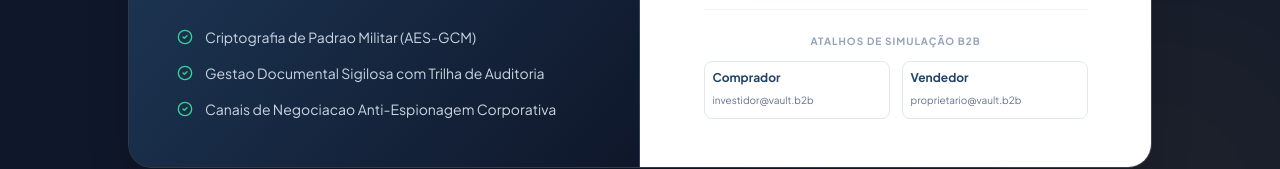
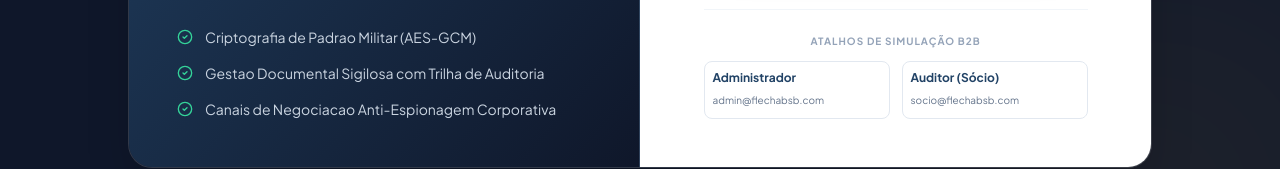
Before and after one commit to asaphgn-rgb/industrial-saas-platform, a React (Vite) app: page / in a window 1280 px wide. Shown: the part 523-692 px from the top of the page. Built offline with nearby package versions, Linux system fonts and the light colour scheme; a web font is replaced by a local one.

Commit message:
feat(auth): novos logins restritos baseados no dominio corporativo

```diff
--- a/src/App.tsx
+++ b/src/App.tsx
@@ -32,8 +32,8 @@ export default function App() {
 
   // Mocks dos usuários para teste B2B
   const mockUsers = [
-    { id: '22222222-2222-2222-2222-222222222222', name: 'M. Oliveira', role: 'Comprador (Investidor)', initials: 'MO' },
-    { id: '33333333-3333-3333-3333-333333333333', name: 'F. Silva', role: 'Vendedor (Proprietário)', initials: 'FS' }
+    { id: '22222222-2222-2222-2222-222222222222', name: 'Administrador (CEO)', role: 'Acesso Global & Master', initials: 'CEO' },
+    { id: '33333333-3333-3333-3333-333333333333', name: 'Sócio / Auditor', role: 'Auditoria & Due Diligence', initials: 'AUD' }
   ];
   const [currentUser, setCurrentUser] = useState<any>(null);
   const [showUserMenu, setShowUserMenu] = useState(false);
--- a/src/components/auth/SecureLogin.tsx
+++ b/src/components/auth/SecureLogin.tsx
@@ -15,8 +15,8 @@ export function SecureLogin({ onLogin, mockUsers }: SecureLoginProps) {
 
   // Mapeamento ficticio para credenciais de teste baseado nos mockUsers
   const validCredentials: Record<string, any> = {
-    'investidor@vault.b2b': { password: '123', user: mockUsers[0] }, // M. Oliveira
-    'proprietario@vault.b2b': { password: '123', user: mockUsers[1] } // F. Silva
+    'admin@flechabsb.com': { password: 'mastervault', user: mockUsers[0] }, // CEO / Master
+    'socio@flechabsb.com': { password: 'auditvault', user: mockUsers[1] } // Sócio / Auditor
   };
 
   const handleLogin = async (e: React.FormEvent) => {
@@ -165,19 +165,19 @@ export function SecureLogin({ onLogin, mockUsers }: SecureLoginProps) {
              <div className="grid grid-cols-2 gap-3">
                <button
                  type="button"
-                 onClick={() => { setEmail('investidor@vault.b2b'); setPassword('123'); }}
+                 onClick={() => { setEmail('admin@flechabsb.com'); setPassword('mastervault'); }}
                  className="p-2 border border-slate-200 rounded-lg text-left hover:border-elite-gold hover:bg-elite-paper transition-all group"
                >
-                 <span className="text-xs font-bold text-elite-navy block">Comprador</span>
-                 <span className="text-[10px] text-slate-500">investidor@vault.b2b</span>
+                 <span className="text-xs font-bold text-elite-navy block">Administrador</span>
+                 <span className="text-[10px] text-slate-500">admin@flechabsb.com</span>
                </button>
                <button
                  type="button"
-                 onClick={() => { setEmail('proprietario@vault.b2b'); setPassword('123'); }}
+                 onClick={() => { setEmail('socio@flechabsb.com'); setPassword('auditvault'); }}
                  className="p-2 border border-slate-200 rounded-lg text-left hover:border-elite-gold hover:bg-elite-paper transition-all group"
                >
-                 <span className="text-xs font-bold text-elite-navy block">Vendedor</span>
-                 <span className="text-[10px] text-slate-500">proprietario@vault.b2b</span>
+                 <span className="text-xs font-bold text-elite-navy block">Auditor (Sócio)</span>
+                 <span className="text-[10px] text-slate-500">socio@flechabsb.com</span>
                </button>
              </div>
           </div>
```
